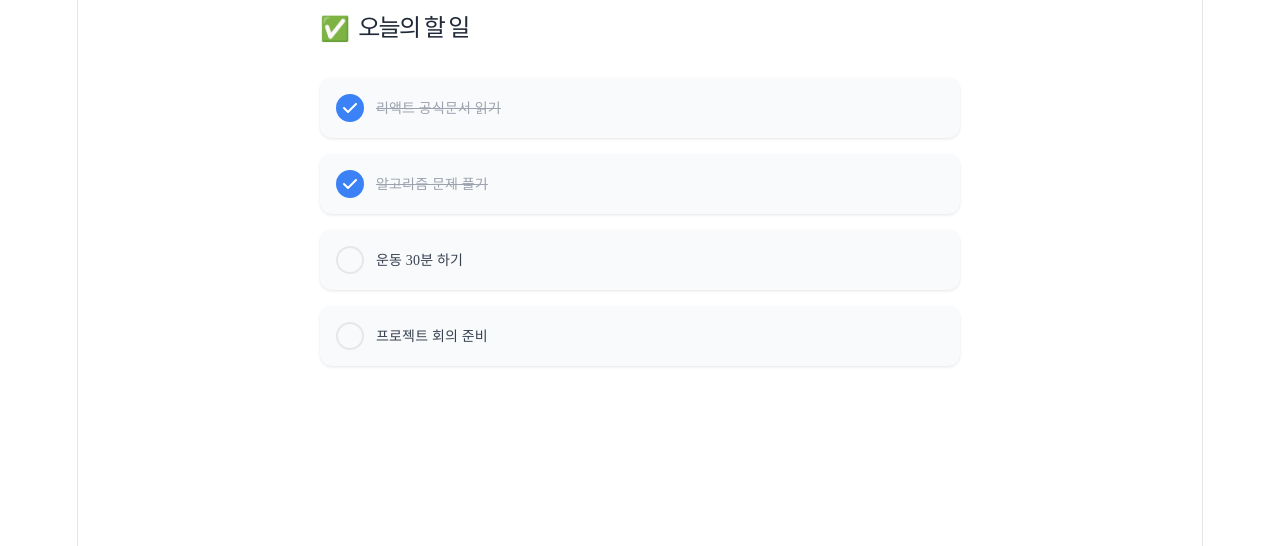
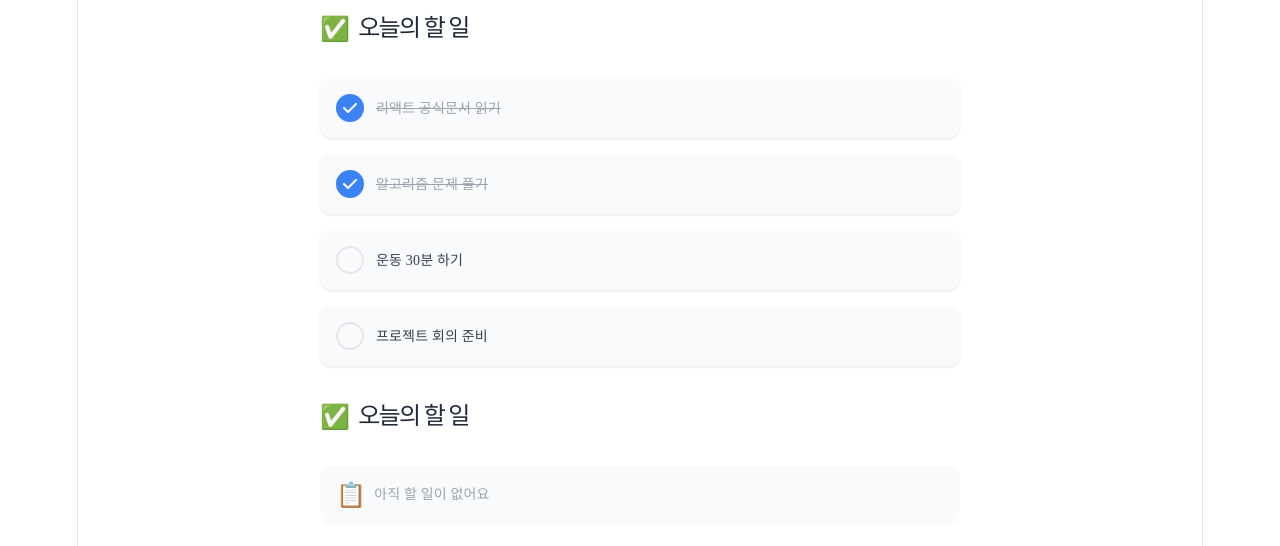
Before and after one commit to IT-Cotato/13th-Frontend-Assignment, a React (Vite) app: page / in a window 1280 px wide. Shown: the top 546 px of the page. Built offline with nearby package versions, Linux system fonts and the light colour scheme.

Commit message:
week2 랜더링 적용

```diff
--- a/src/App.css
+++ b/src/App.css
@@ -104,3 +104,19 @@
   padding: 0;
   margin: 0;
 }
+
+.empty {
+  display: flex;
+  align-items: center;
+  gap: 8px;
+  padding: 16px;
+  border-radius: 12px;
+  background: #f9fafb;
+  color: #9ca3af;
+  font-family: Pretendard;
+  font-size: 14px;
+}
+
+.empty-icon {
+  font-size: 24px;
+}
--- a/src/App.tsx
+++ b/src/App.tsx
@@ -3,14 +3,29 @@ import TodoHeader from "./TodoHeader";
 import TodoList from "./TodoList";
 
 function App() {
+  const todos = [
+    { id: 1, text: "리액트 공식문서 읽기", isDone: true },
+    { id: 2, text: "알고리즘 문제 풀기", isDone: true },
+    { id: 3, text: "운동 30분 하기", isDone: false },
+    { id: 4, text: "프로젝트 회의 준비", isDone: false },
+  ];
+
   return (
     <div className="frame3">
+      {/* 첫 번째 오늘의 할 일 */}
       <div className="frame2">
         <TodoHeader />
       </div>
+      <div className="container">
+        <TodoList todos={todos} />
+      </div>
 
+      {/* 두 번째 오늘의 할 일 */}
+      <div className="frame2">
+        <TodoHeader />
+      </div>
       <div className="container">
-        <TodoList />
+        <TodoList todos={[]} /> {/* 빈 배열 전달 */}
       </div>
     </div>
   );
--- a/src/TodoList.tsx
+++ b/src/TodoList.tsx
@@ -1,12 +1,21 @@
 import TodoCard from "./TodoCard";
 
-function TodoList() {
-  const todos = [
-    { id: 1, text: "리액트 공식문서 읽기", isDone: true },
-    { id: 2, text: "알고리즘 문제 풀기", isDone: true },
-    { id: 3, text: "운동 30분 하기", isDone: false },
-    { id: 4, text: "프로젝트 회의 준비", isDone: false },
-  ];
+interface Todo {
+  id: number;
+  text: string;
+  isDone: boolean;
+}
+
+function TodoList({ todos }: { todos: Todo[] }) {
+  // 비어있을 경우 빈 상태 UI
+  if (todos.length === 0) {
+    return (
+      <div className="empty">
+        <span className="empty-icon">📋</span>
+        <p>아직 할 일이 없어요</p>
+      </div>
+    );
+  }
 
   return (
     <ul className="frame1">
```
